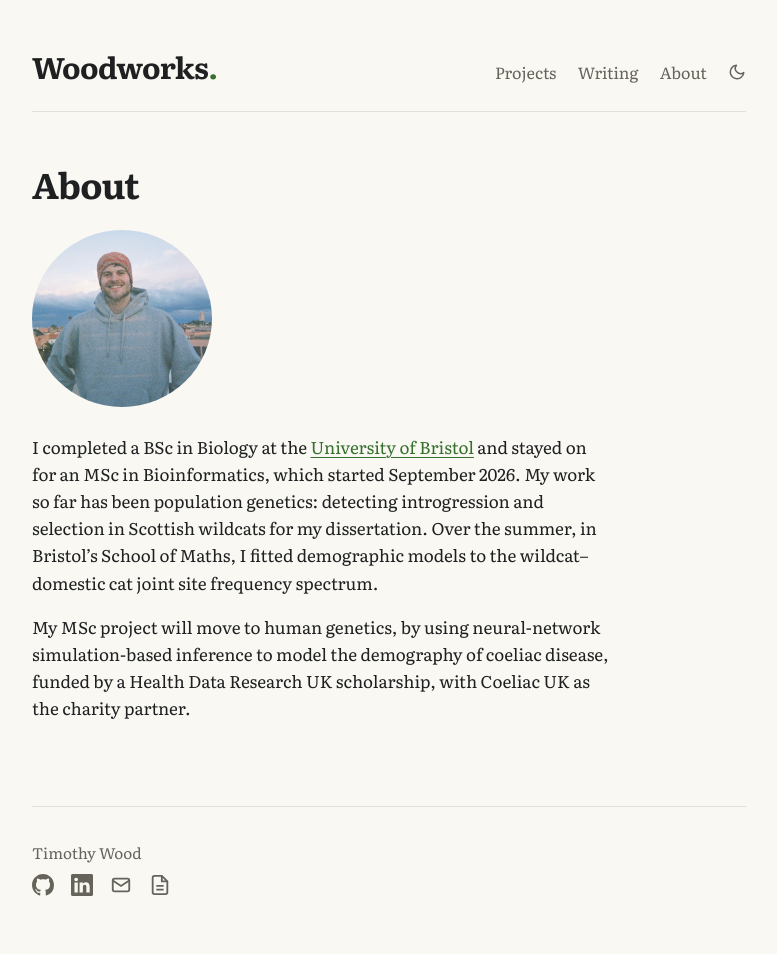
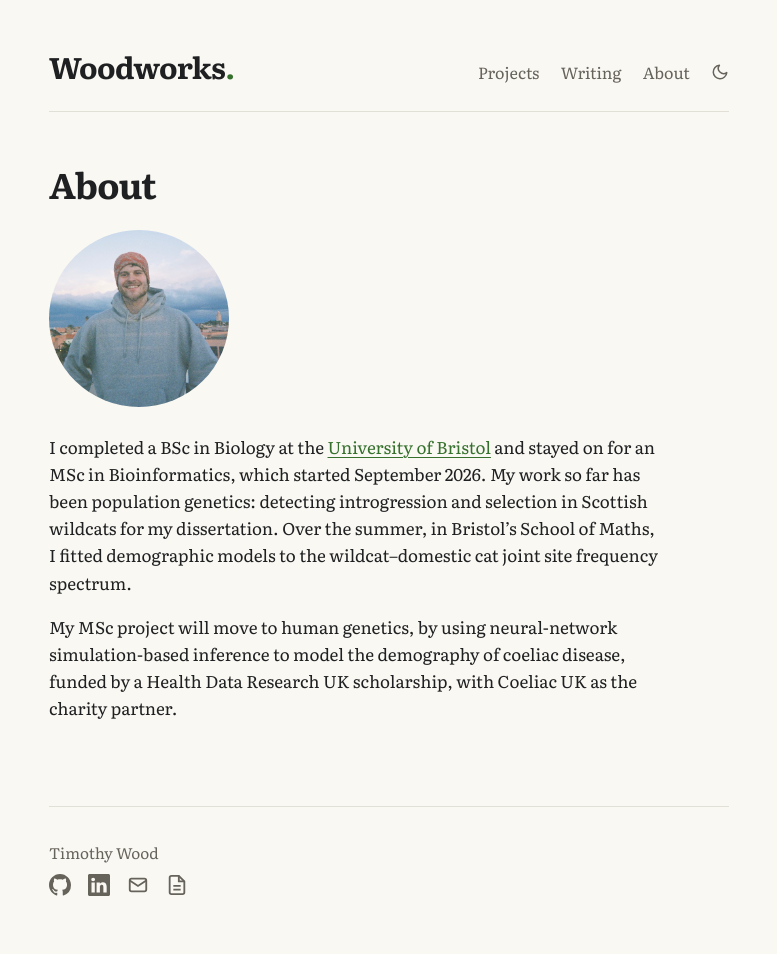
Before and after one commit to timj-wood/timj-wood.github.io, a Jekyll site: the page built from about.md, in a window 1280 px wide. Shown: the whole page, without its empty margins (251-1028 px from the left). Built offline with Jekyll 4.4.1, drawn with Linux system fonts in a browser that asks for light colours.

Commit message:
Adjust measure variable and max-width for prose elements

```diff
--- a/assets/css/style.css
+++ b/assets/css/style.css
@@ -7,7 +7,7 @@
   --rule: #2c2e31;
   --moss: #8bc27f;
   --moss-soft: #223124;
-  --measure: 42rem;
+  --measure: 40rem;
 }
 @media (prefers-color-scheme: light) {
   :root:not([data-theme="dark"]) {
@@ -77,7 +77,7 @@ section h2 { font-size: 1rem; font-weight: 500; color: var(--grain); margin: 0 0
 .prose .meta { font-style: italic; color: var(--grain); margin: 0 0 2.5rem; padding-bottom: 1rem; border-bottom: 1px solid var(--rule); }
 .prose h2 { font-size: 1.4rem; margin: 2.5rem 0 0.75rem; font-weight: 500; }
 .prose h3 { font-size: 1.1rem; margin: 2rem 0 0.5rem; font-weight: 700; }
-.prose p, .prose li { max-width: 34rem; }
+.prose p, .prose li { max-width: calc(var(--measure) - 4rem); }
 .prose img { max-width: 100%; height: auto; display: block; margin: 1.5rem 0; }
 .prose figcaption { font-size: 0.9rem; color: var(--grain); font-style: italic; }
 .prose blockquote { margin: 1.5rem 0; padding-left: 1rem; border-left: 3px solid var(--moss); color: var(--grain); }
```
